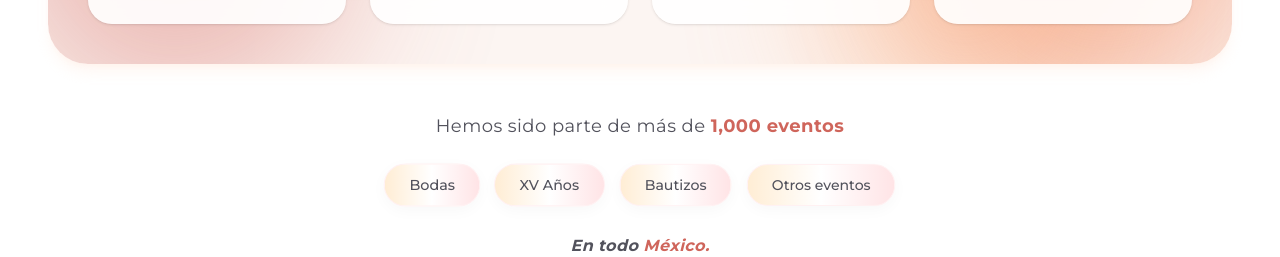
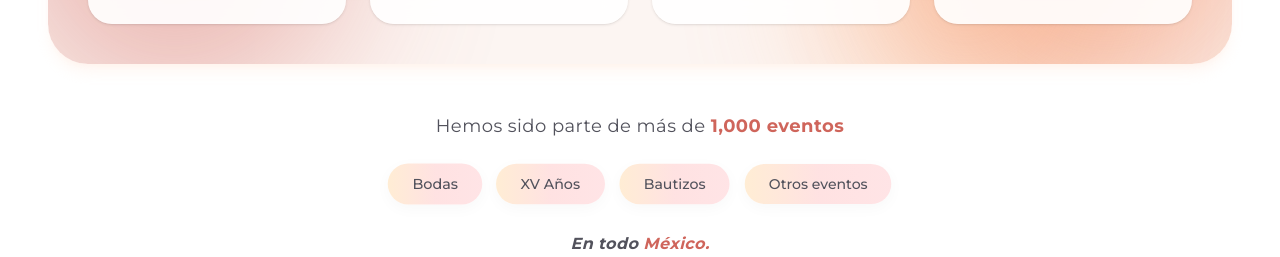
Before and after one commit to Asai07/eventoclicnew, a Next.js app: page / in a window 1280 px wide. Shown: the part 1169-1426 px from the top of the page. Built offline with nearby package versions, Linux system fonts and the light colour scheme.

Commit message:
cambios en features

```diff
--- a/src/components/Features.tsx
+++ b/src/components/Features.tsx
@@ -113,7 +113,7 @@ export default function Features() {
                                 key={idx}
                                 animate={{ scale: [1, 1.04, 1] }}
                                 transition={{ duration: 3, repeat: Infinity, ease: "easeInOut", delay: idx * 0.2 }}
-                                className="px-6 py-2.5 bg-gradient-to-r from-orange-100 via-white to-rose-100 border border-rose-50 text-zinc-600 rounded-full text-xs md:text-sm font-montserrat font-medium shadow-[0_4px_15px_rgba(0,0,0,0.03)] cursor-default"
+                                className="px-6 py-2.5 bg-gradient-to-r from-orange-100 via-red-100 to-rose-100 text-zinc-600 rounded-full text-xs md:text-sm font-montserrat font-medium shadow-[0_4px_15px_rgba(0,0,0,0.03)] cursor-default"
                             >
                                 {tipo}
                             </motion.span>
```
